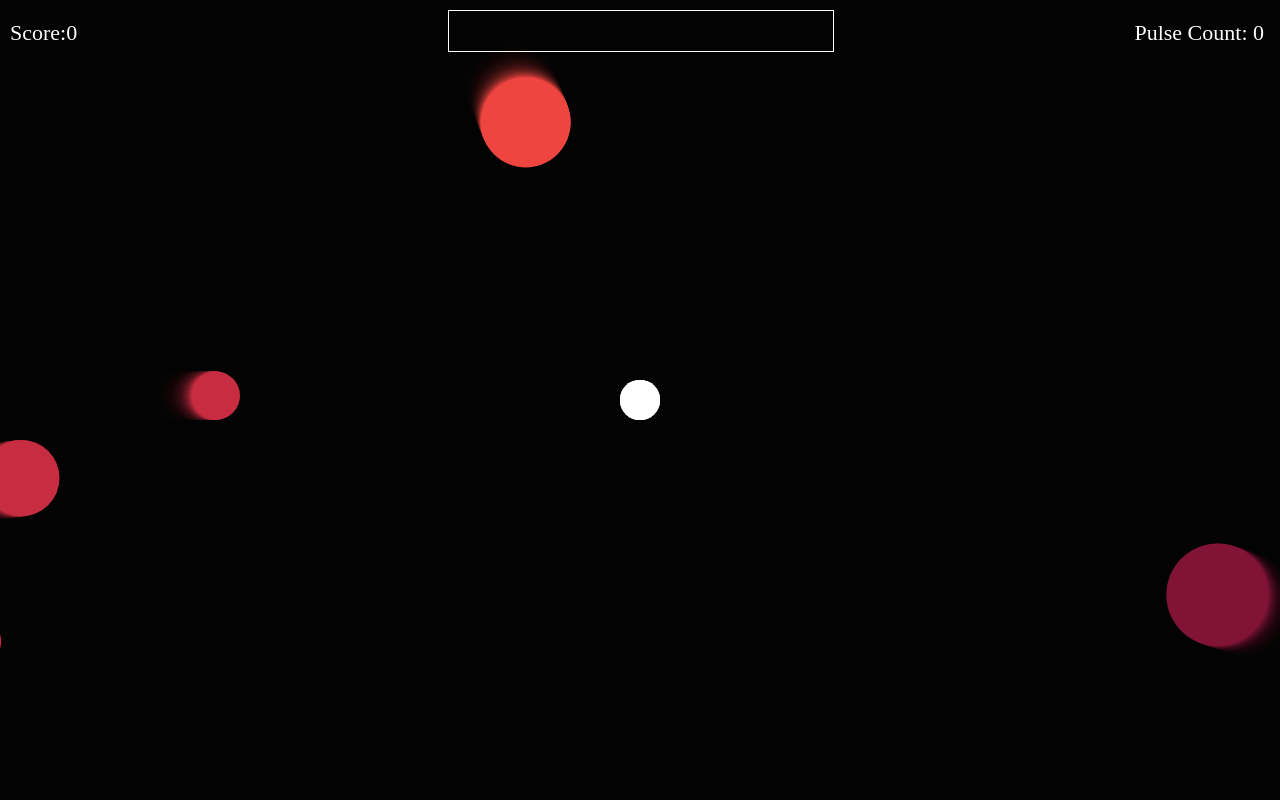
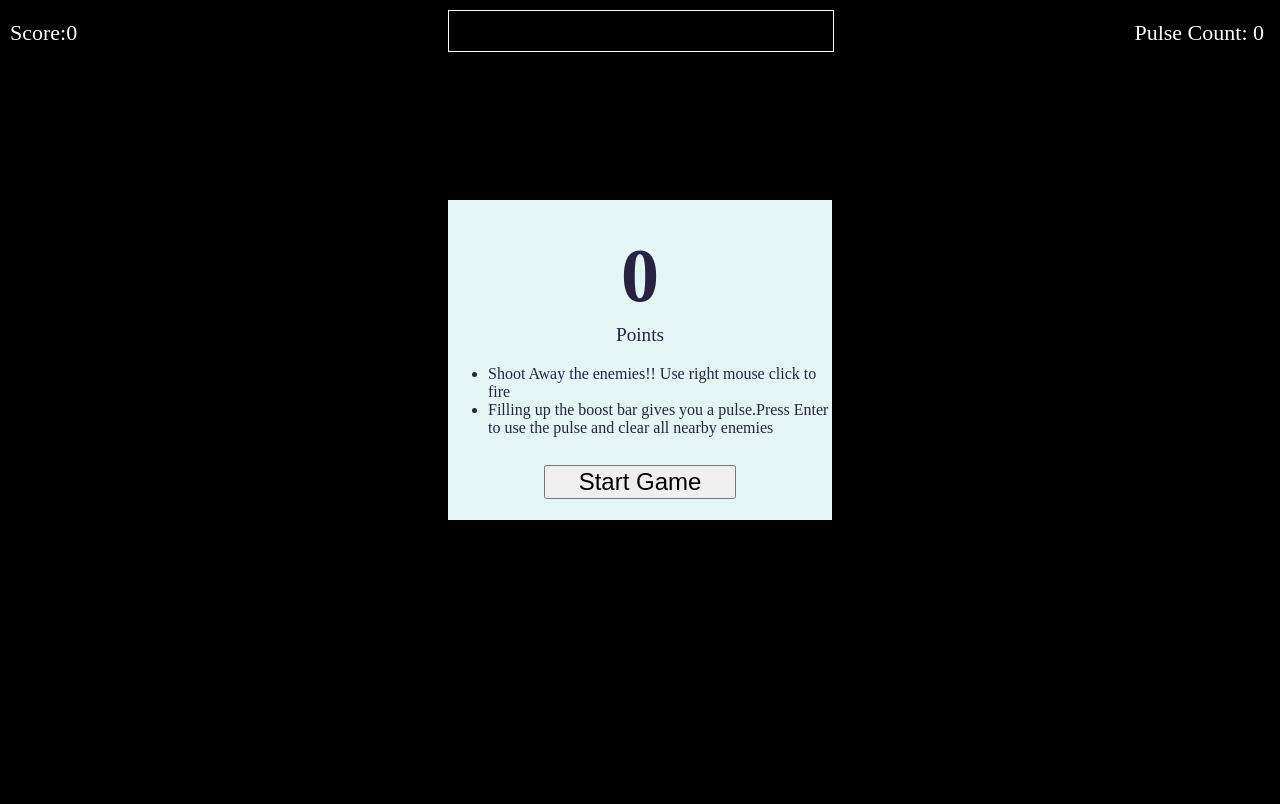
Before and after one commit to hostem17-git/meteroid-Invasion, a plain HTML site: page index.html in a window 1280 px wide. Drawn offline with nearby package versions, Linux system fonts and the light colour scheme.

Commit message:
Added HUD

```diff
--- a/index.html
+++ b/index.html
@@ -7,6 +7,10 @@
     <meta name="viewport" content="width=device-width, initial-scale=1.0">
     <title>Document</title>
     <style>
+        body{
+            margin: 0;
+            background-color: black;
+        }
         .score {
             position: absolute;
             color: white;
@@ -55,6 +59,49 @@
         .hint{
             font-size: 15px;
             margin-right: 10px;
+            display: none;
+        }
+
+        .hud{
+            display: inline-block;
+            position: fixed;
+            width: 30%;
+            height: 40%;
+            background-color: #e3f6f5;
+            color:#272343;
+            top:25%;
+            left:35%;
+            text-align: center;
+            vertical-align: middle;
+
+        }
+
+        .hudContent{
+            top:10%;
+            position: relative;;
+        }
+
+        .finalScore{
+            font-size: 76px;
+            margin: 0;
+            font-weight: 600;
+        }
+
+        .points{
+            font-weight: lighter;
+            margin-top: 5px;
+            font-size: larger;
+        }
+
+        .startButton{
+            display: inline-block;
+            width: 50%;
+            font-size: x-large;
+            margin-top: 3%;
+        }
+
+        .instructions{
+            text-align: left;
         }
         @keyframes blink-animation {
             to {
@@ -71,7 +118,7 @@
     </style>
 </head>
 
-<body style="margin:0">
+<body>
     <div class="score">
         <span>Score:</span><span id="score">0</span>
     </div>
@@ -85,6 +132,20 @@
         <span class = "hint blink">Press Enter Key</span>
         <span>Pulse Count: </span><span id="pulseCount">0</span>
     </div>
+    <div class = "hud">
+        <div class ="hudContent">
+            <p class="finalScore">0</p>
+        <p class = "points" >Points</p>
+        <div class ="instructions">
+            <ul>
+                <li> Shoot Away the enemies!! Use right mouse click to fire</li>
+                <li> Filling up the boost bar gives you a pulse.Press Enter to use the pulse and clear all nearby enemies</li>
+            </ul>
+        </div>
+        <button class = "startButton" onclick="init()">Start Game</button>
+        </div>
+    </div>
+
     <canvas></canvas>
     <script src="https://cdnjs.cloudflare.com/ajax/libs/gsap/3.6.1/gsap.min.js"
         integrity="sha512-cdV6j5t5o24hkSciVrb8Ki6FveC2SgwGfLE31+ZQRHAeSRxYhAQskLkq3dLm8ZcWe1N3vBOEYmmbhzf7NTtFFQ=="
--- a/index.js
+++ b/index.js
@@ -1,9 +1,8 @@
 const canvas = document.querySelector("canvas");
 const ctx = canvas.getContext("2d");
 
-
-ctx.canvas.width = window.innerWidth
-ctx.canvas.height = window.innerHeight;
+canvas.width = window.innerWidth;
+canvas.height = window.innerHeight-4.5;
 
 
 var projectileSpeed = 8;
@@ -17,6 +16,16 @@ var pulseCount = 0;
 var enemySpawnTime = 1000;
 var score = 0;
 var pulseLev = 0;
+
+var scoreElement = document.querySelector("#score");
+var pulseCountElement = document.querySelector("#pulseCount");
+var pulseBarElement = document.querySelector(".pulseBar");
+var hintElement = document.querySelector(".hint")
+var hudElement = document.querySelector(".hud");
+var finalScoreElement = document.querySelector(".finalScore");
+var startButtonElement = document.querySelector(".startButton");
+
+
 function init() {
     projectiles = [];
     enemies = [];
@@ -26,13 +35,10 @@ function init() {
     enemySpawnTime = 1000;
     score = 0;
     pulseLev = 0;
+    animate();
+    setInterval(spawnEnemy, enemySpawnTime)
+    hudElement.style.display = "none"
 }
-
-
-var scoreElement = document.querySelector("#score");
-var pulseCountElement = document.querySelector("#pulseCount");
-var pulseBarElement = document.querySelector(".pulseBar");
-var hintElement = document.querySelector(".hint")
 
 class Player {
     constructor(x, y, radius, color) {
@@ -189,11 +195,10 @@ function createPulse() {
         pulseParticles.push(new PulseParticle(window.innerWidth / 2, window.innerHeight / 2, 4, 'white', {
             x: projectileSpeed / 2 * Math.cos(angleStep * i),
             y: projectileSpeed / 2 * Math.sin(angleStep * i)
-        }
-        )
+            }
+            )
         )
     }
-
 }
 
 var animationFrameId;
@@ -251,6 +256,9 @@ function animate() {
         //enemy player collision
         if (getDistance(player, enemy) <= ((player.radius + enemy.radius) * (player.radius + enemy.radius))) {
             cancelAnimationFrame(animationFrameId);
+            finalScoreElement.innerHTML = score;
+            hudElement.style.display="inline-block";
+            startButtonElement.innerHTML = "Restart";
         }
 
         //projectile enemy collision
@@ -321,13 +329,9 @@ addEventListener("resize", function (e) {
 
 addEventListener("keydown", function (e) {
     var key = e.key;
-    if (key == "Enter" && pulseCount > 0) {
+    if (key  && pulseCount > 0) {
         createPulse();
         pulseCount--;
         pulseCountElement.innerHTML = pulseCount;
     }
 }, false);
-
-init();
-animate();
-setInterval(spawnEnemy, enemySpawnTime)
```
